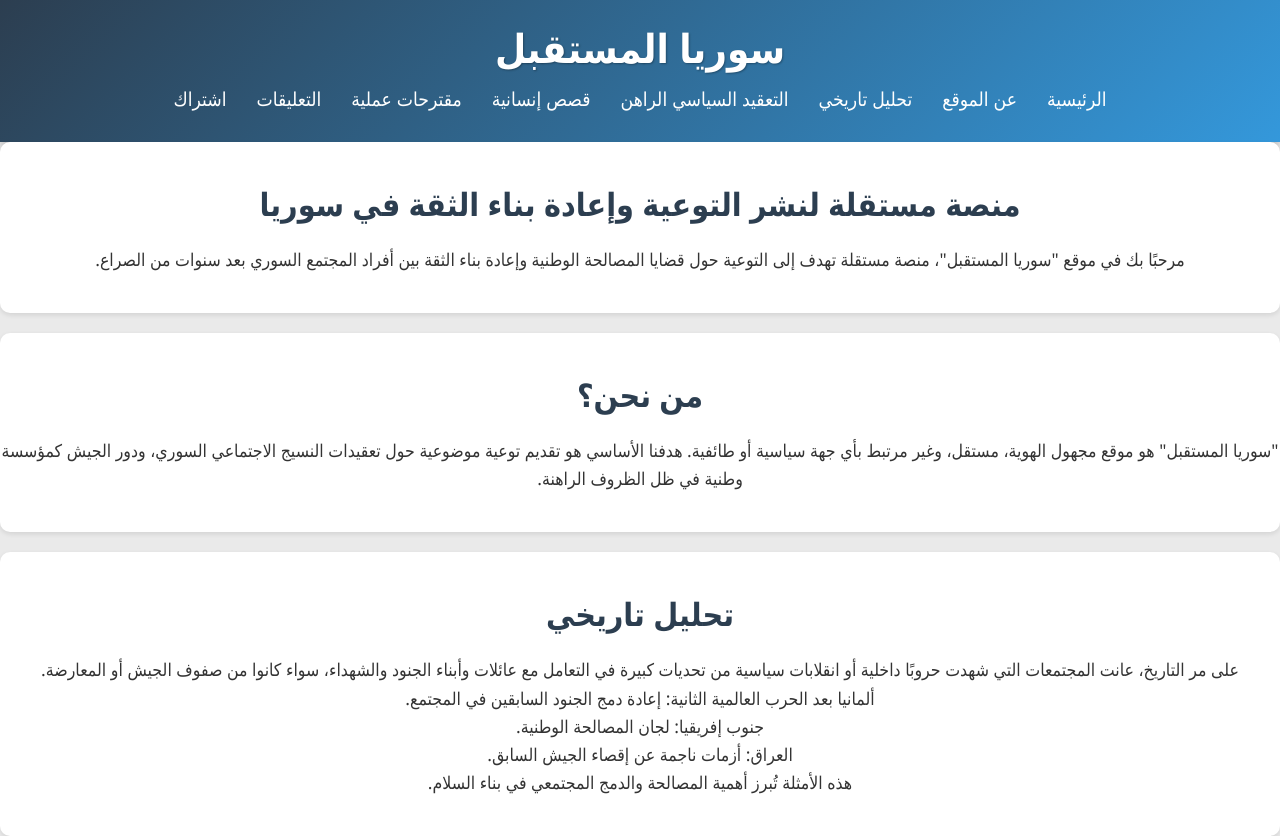
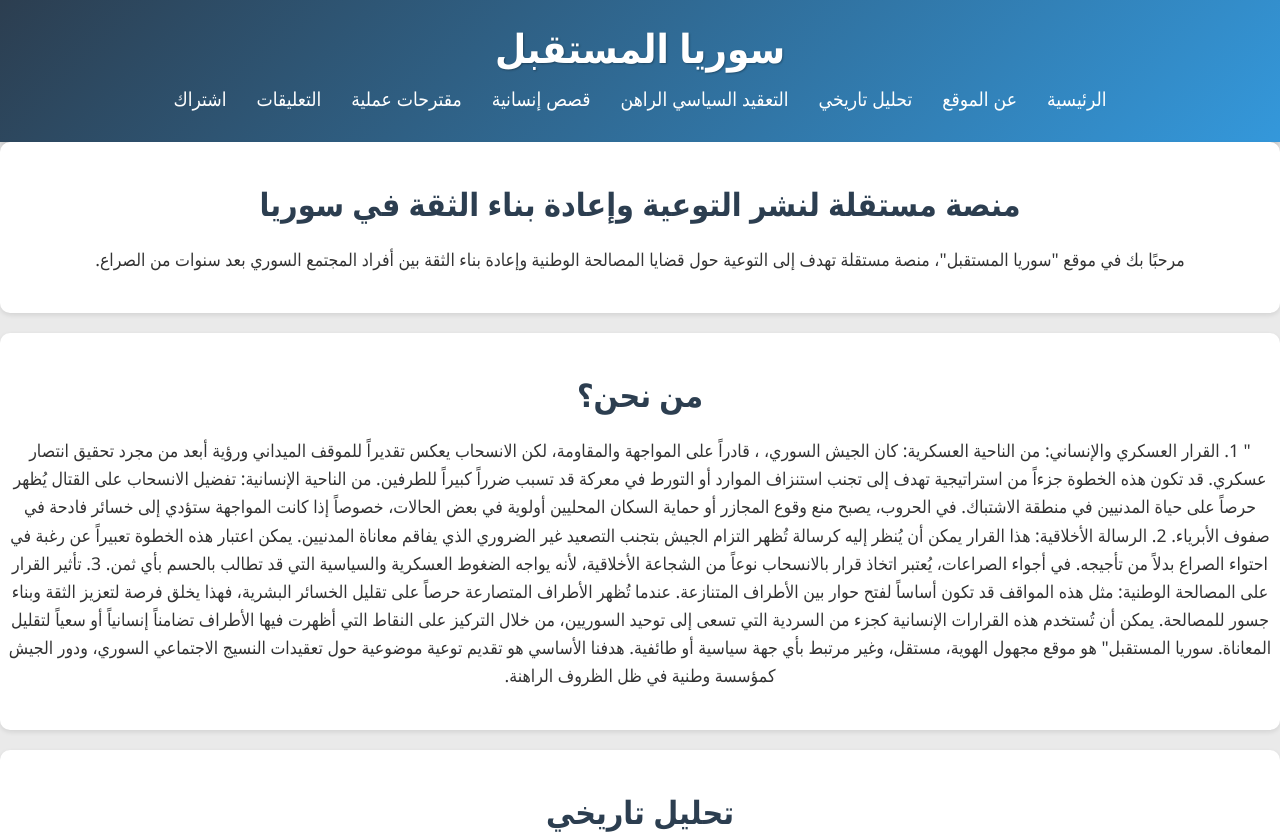
Before and after one commit to Mohamadamyn/studious-octo, a plain HTML site: page index.html in a window 1280 px wide. Shown: the top 836 px of the page. Drawn offline with Linux system fonts and the light colour scheme.

Commit message:
Update index.html
مكان الجيش

```diff
--- a/index.html
+++ b/index.html
@@ -154,7 +154,26 @@
     <section id="about">
         <div class="container">
             <h2>من نحن؟</h2>
-            <p>"سوريا المستقبل" هو موقع مجهول الهوية، مستقل، وغير مرتبط بأي جهة سياسية أو طائفية. هدفنا الأساسي هو تقديم توعية موضوعية حول تعقيدات النسيج الاجتماعي السوري، ودور الجيش كمؤسسة وطنية في ظل الظروف الراهنة.</p>
+            <p>"
+               1. القرار العسكري والإنساني:
+
+من الناحية العسكرية: كان الجيش السوري، ، قادراً على المواجهة والمقاومة، لكن الانسحاب يعكس تقديراً للموقف الميداني ورؤية أبعد من مجرد تحقيق انتصار عسكري. قد تكون هذه الخطوة جزءاً من استراتيجية تهدف إلى تجنب استنزاف الموارد أو التورط في معركة قد تسبب ضرراً كبيراً للطرفين.
+
+من الناحية الإنسانية: تفضيل الانسحاب على القتال يُظهر حرصاً على حياة المدنيين في منطقة الاشتباك. في الحروب، يصبح منع وقوع المجازر أو حماية السكان المحليين أولوية في بعض الحالات، خصوصاً إذا كانت المواجهة ستؤدي إلى خسائر فادحة في صفوف الأبرياء.
+
+
+2. الرسالة الأخلاقية:
+
+هذا القرار يمكن أن يُنظر إليه كرسالة تُظهر التزام الجيش بتجنب التصعيد غير الضروري الذي يفاقم معاناة المدنيين. يمكن اعتبار هذه الخطوة تعبيراً عن رغبة في احتواء الصراع بدلاً من تأجيجه.
+
+في أجواء الصراعات، يُعتبر اتخاذ قرار بالانسحاب نوعاً من الشجاعة الأخلاقية، لأنه يواجه الضغوط العسكرية والسياسية التي قد تطالب بالحسم بأي ثمن.
+
+
+3. تأثير القرار على المصالحة الوطنية:
+
+مثل هذه المواقف قد تكون أساساً لفتح حوار بين الأطراف المتنازعة. عندما تُظهر الأطراف المتصارعة حرصاً على تقليل الخسائر البشرية، فهذا يخلق فرصة لتعزيز الثقة وبناء جسور للمصالحة.
+
+يمكن أن تُستخدم هذه القرارات الإنسانية كجزء من السردية التي تسعى إلى توحيد السوريين، من خلال التركيز على النقاط التي أظهرت فيها الأطراف تضامناً إنسانياً أو سعياً لتقليل المعاناة. سوريا المستقبل" هو موقع مجهول الهوية، مستقل، وغير مرتبط بأي جهة سياسية أو طائفية. هدفنا الأساسي هو تقديم توعية موضوعية حول تعقيدات النسيج الاجتماعي السوري، ودور الجيش كمؤسسة وطنية في ظل الظروف الراهنة.</p>
         </div>
     </section>
 
```
